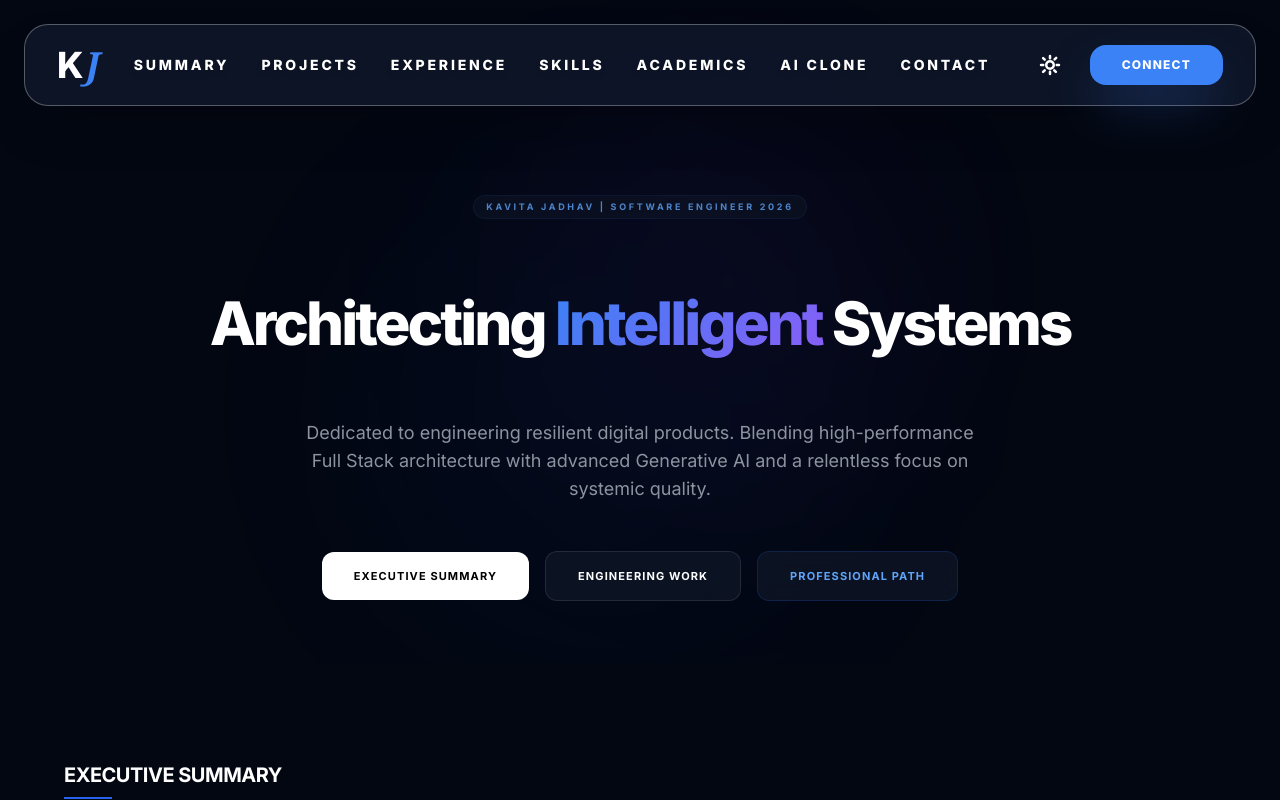
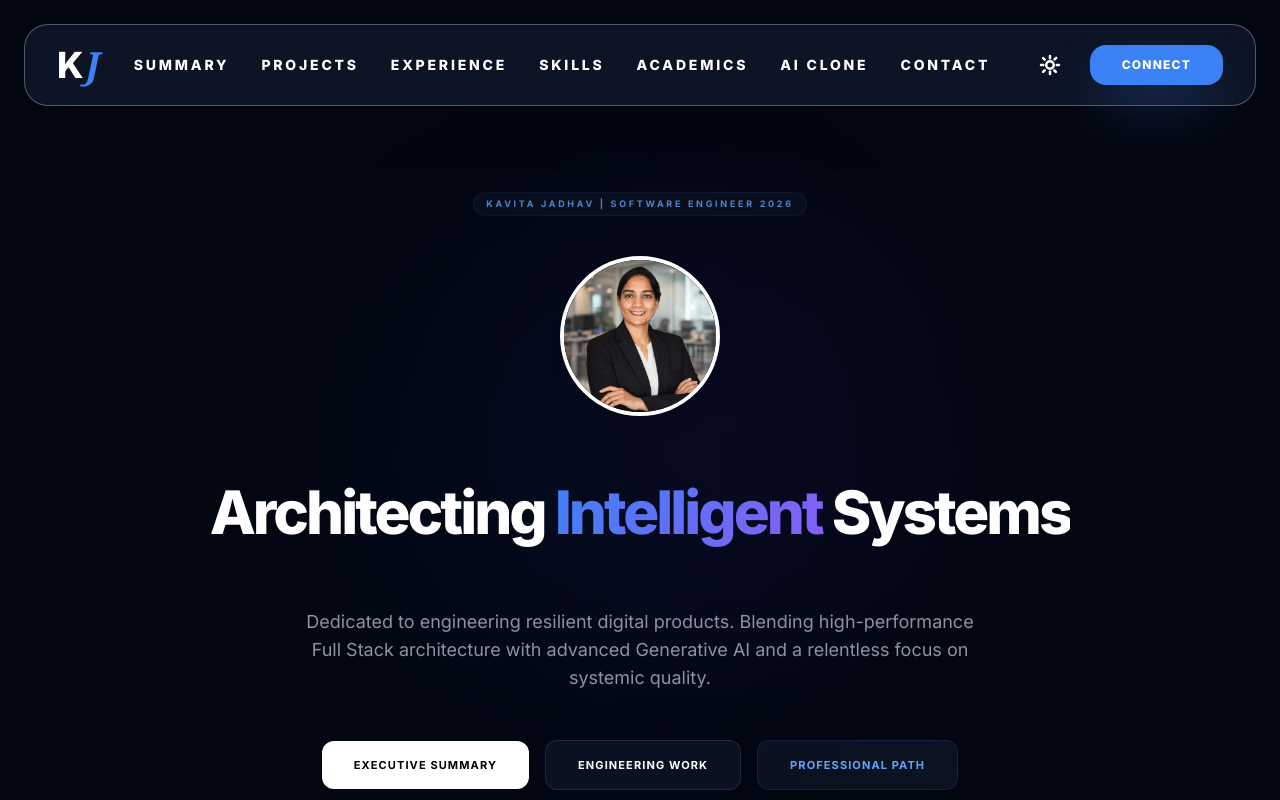
Before and after one commit to kavitaj11/kavita-jadhav-ai-developer-portfolio, a React (Vite) app: page / in a window 1280 px wide. Shown: the top 800 px of the page. Built offline with nearby package versions, Linux system fonts and the light colour scheme.

Commit message:
feat(hero): add profile_pic.png as hero banner image

```diff
--- a/App.tsx
+++ b/App.tsx
@@ -178,10 +178,18 @@ const App: React.FC = () => {
            <div className="absolute bottom-1/4 right-1/4 w-[400px] h-[400px] bg-purple-600/10 rounded-full blur-[100px] animate-float" style={{ animationDelay: '-3s' }}></div>
         </div>
 
-        <div className="max-w-4xl mx-auto text-center relative z-10">
+        <div className="max-w-4xl mx-auto text-center relative z-10 flex flex-col items-center">
           <div className="inline-flex items-center gap-2 px-3 py-1 rounded-full glass border-blue-500/10 text-blue-600 dark:text-blue-400 text-[9px] font-bold mb-10 tracking-[0.3em] uppercase opacity-80">
             Kavita Jadhav | Software Engineer 2026
           </div>
+
+          {/* Profile Picture */}
+          <img
+            src="assets/Screenshots/profile_pic.png"
+            alt="Kavita Jadhav profile"
+            className="w-32 h-32 md:w-40 md:h-40 rounded-full object-cover border-4 border-white shadow-xl mb-8"
+            style={{ background: '#e5e7eb' }}
+          />
 
           <div className="min-h-[140px] md:min-h-[160px] flex items-center justify-center overflow-hidden">
             <h1
```
Also changed, not shown: assets/Screenshots/profile_pic.png (added), 1 other file (tests, documents, lock files or other folders).
